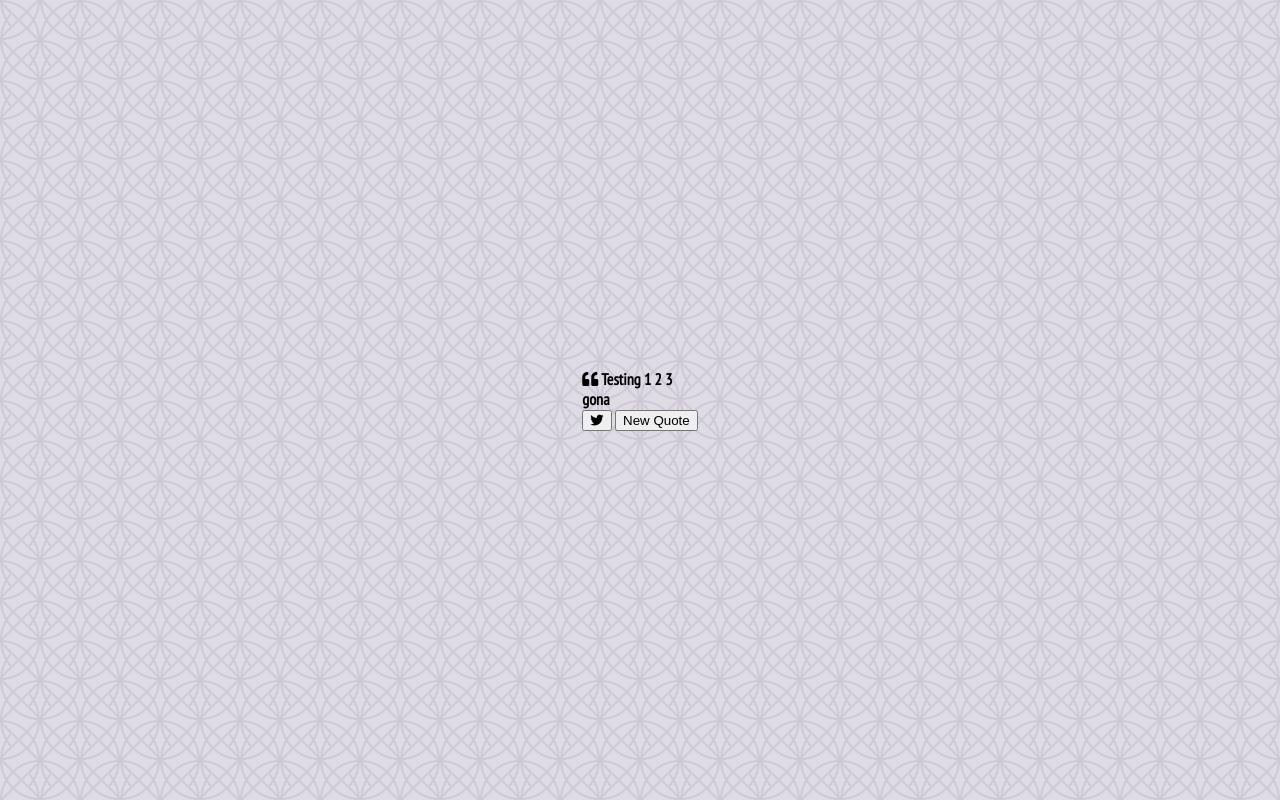
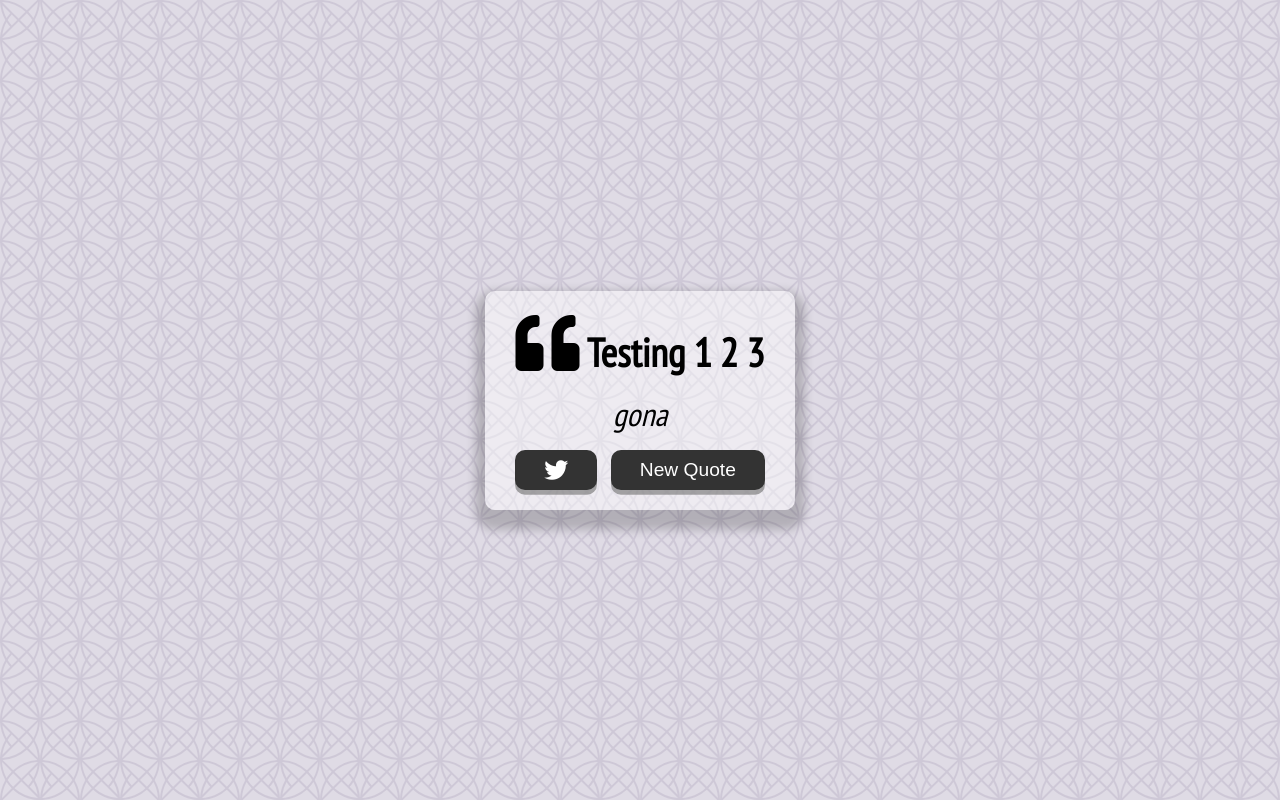
Before and after one commit to ravishkaw/dad-jokes-generator, a plain HTML site: page index.html in a window 1280 px wide. Drawn offline with Linux system fonts and the light colour scheme; a web font is replaced by a local one.

Commit message:
finish styling

```diff
--- a/style.css
+++ b/style.css
@@ -18,6 +18,82 @@ body {
   margin: 0;
   min-height: 100vh;
   display: flex;
+  text-align: center;
   align-items: center;
   justify-content: center;
 }
+
+.quote-container{
+  width: auto;
+  max-width: 900px;
+  padding: 20px 30px;
+  border-radius: 10px;
+  background-color: rgba(255, 255, 255, 0.444);
+  box-shadow: 0 10px 10px 10px rgba(0, 0, 0, 0.2);
+}
+
+.quote-text{
+  font-size: 2.5rem;
+}
+
+.long-quote{
+  font-size: 2rem;
+}
+
+.fa-quote-left{
+  font-size: 4rem;
+}
+
+.quote-author{
+  margin-top: 15px;
+  font-size: 2rem;
+  font-weight: 400;
+  font-style: italic;
+}
+
+.button-container{
+  margin-top: 15px;
+  display: flex;
+  justify-content: space-between;
+}
+
+button{
+  cursor: pointer;
+  font-size: 1.2rem;
+  height: 2.5rem;
+  border: none;
+  border-radius: 10px;
+  color: #fff;
+  background-color: #333;
+  outline: none;
+  padding: 0.5rem;
+  padding: 0.5rem 1.8rem;
+  box-shadow: 0 0.3rem rgba(121,121,121,0.65);
+}
+
+button:hover{
+  filter: brightness(110%);
+}
+
+button:active{
+  transform: translate(0, 0.3rem);
+  box-shadow: 0 0.1rem rgba(255, 255, 255, 0.65);
+}
+
+.fa-twitter{
+  font-size: 1.5rem;
+}
+
+.twitter-button:hover{
+  color: #38a1f3;
+}
+
+@media screen and (max-witdth: 1000px){
+  .quote-container{
+    margin: auto 10px;
+  }
+
+  .quote-text{
+    font-size: 2.5rem;
+  }
+}
```
